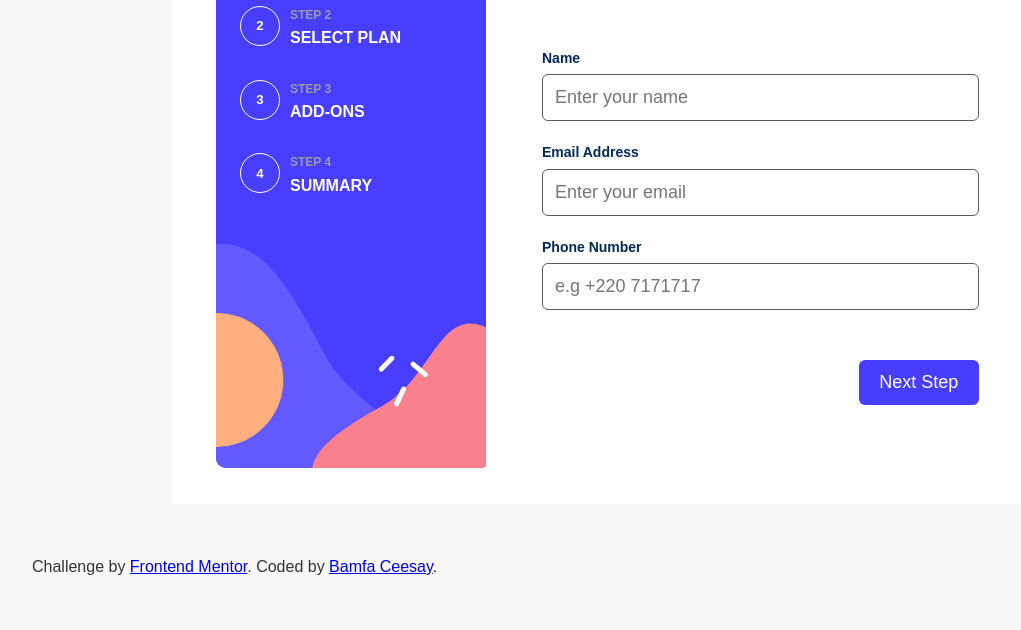
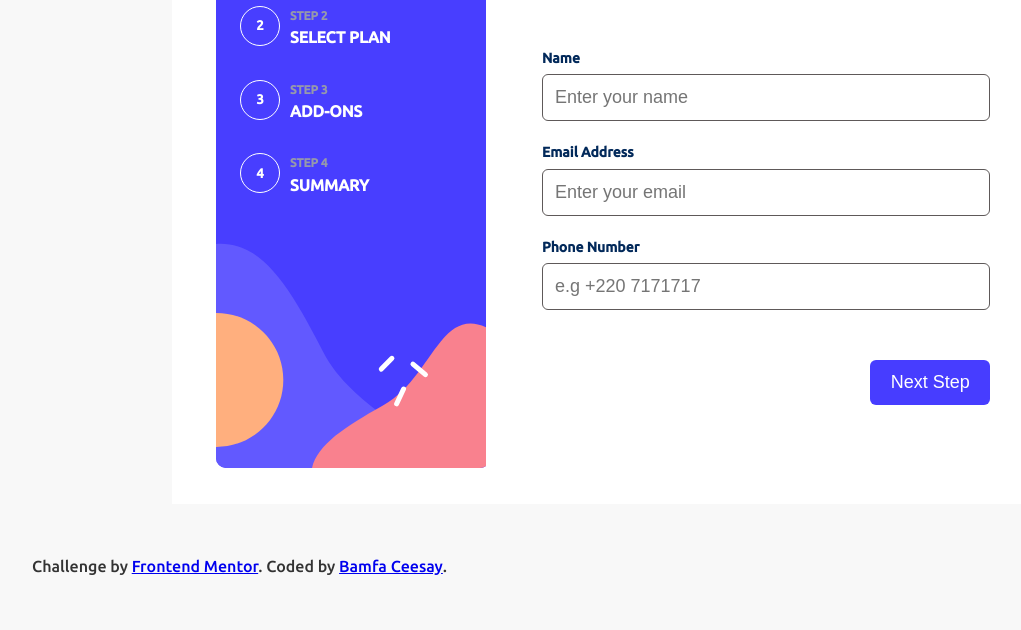
Before and after one commit to BCEESAY10/multi-step-form-challenge, a plain HTML site: page index.html in a window 1280 px wide. Shown: the part 170-800 px from the top of the page, without its empty margins (18-1039 px from the left). Drawn offline with Linux system fonts and the light colour scheme.

Commit message:
Add the ubuntu font

```diff
--- a/index.js
+++ b/index.js
@@ -29,15 +29,17 @@ function validateForm() {
             isValid = false;
             if (input.type === 'text') {
                 nameError.style.display = 'block';
-                break;
+
             } else if (input.type === 'email') {
                 emailError.style.display = 'block';
-                break;
+
             } else if(input.type === 'tel') {
                 phoneError.style.display = 'block';
                 break;
             }
-        } else {
+        }
+
+        else {
             // Hide error messages for valid inputs
             if (input.type === 'text') {
                 nameError.style.display = 'none';
--- a/style.css
+++ b/style.css
@@ -1,19 +1,10 @@
 
-/*
-- Marine blue: hsl(213, 96%, 18%)
-- Purplish blue: hsl(243, 100%, 62%)
-- Pastel blue: hsl(228, 100%, 84%)
-- Light blue: hsl(206, 94%, 87%)
-- Strawberry red: hsl(354, 84%, 57%)
-
-### Neutral
-
-- Cool gray: hsl(231, 11%, 63%)
-- Light gray: hsl(229, 24%, 87%)
-- Magnolia: hsl(217, 100%, 97%)
-- Alabaster: hsl(231, 100%, 99%)
-- White: hsl(0, 0%, 100%) */
-
+@font-face {
+    font-family: "ubuntu";
+    src: url("../assets/fonts/Ubuntu-Regular.ttf");
+    src: url("../assets/fonts/Ubuntu-Medium.ttf"),
+      url("../assets/fonts/Ubuntu-Bold.ttf");
+  }
 
 *{
     margin: 0;
@@ -21,7 +12,7 @@
     box-sizing: border-box;
 }
 body{
-    font-family: 'Poppins', sans-serif;
+    font-family: 'ubuntu', 'Poppins', sans-serif;
     background-color: #f8f8f8;
     color: #333;
     line-height: 1.6;
```
